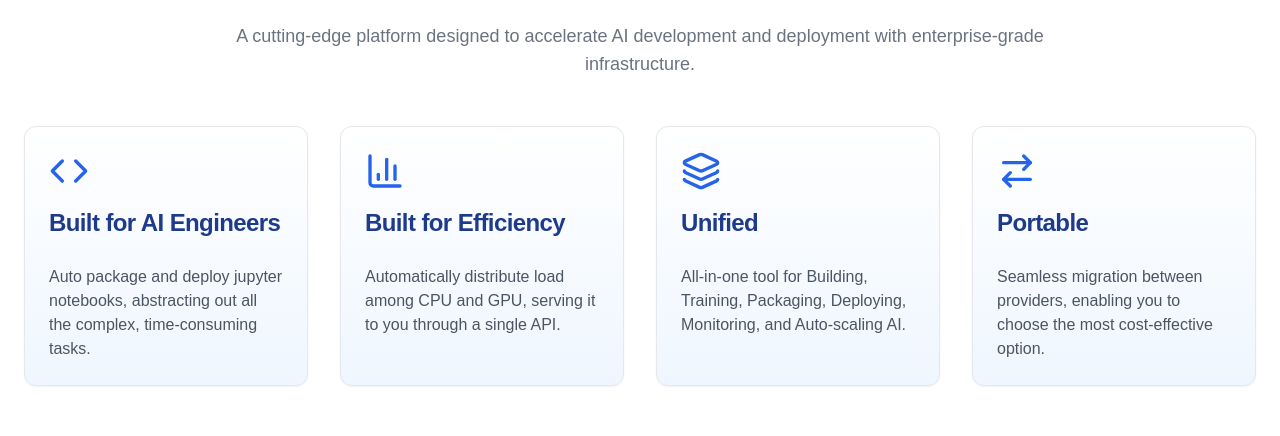
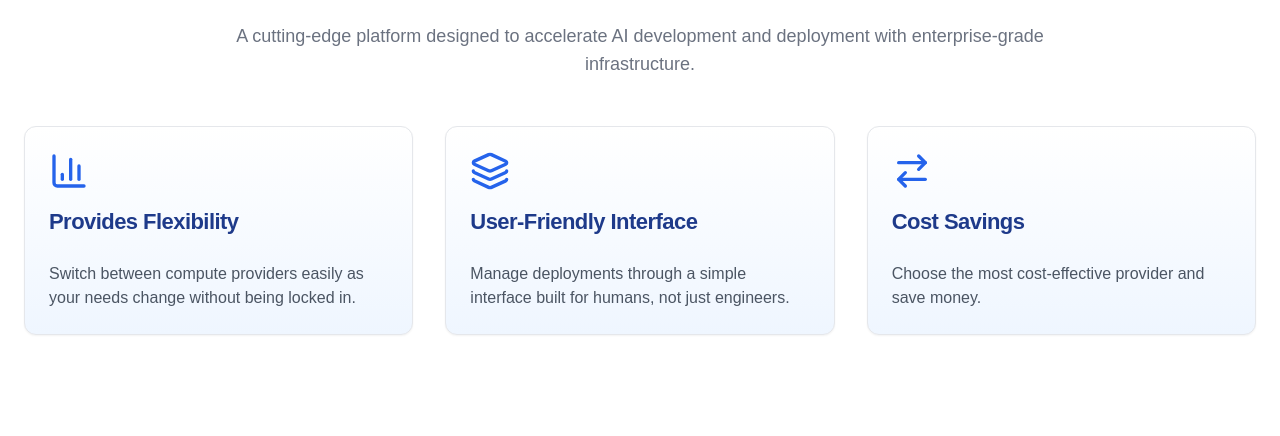
Before and after one commit to atominfra/landing-page, a Next.js app: page / in a window 1280 px wide. Shown: the part 929-1365 px from the top of the page. Built offline with nearby package versions, Linux system fonts and the light colour scheme; no server answers.

Commit message:
chnages feature section

```diff
--- a/components/ai-cloud-lab-section.tsx
+++ b/components/ai-cloud-lab-section.tsx
@@ -5,25 +5,25 @@ import { Code, BarChart3, Layers, ArrowRightLeft } from 'lucide-react'
 
 export default function AICloudLabSection() {
   const features = [
-    {
-      icon: Code,
-      title: "Built for AI Engineers",
-      description: "Auto package and deploy jupyter notebooks, abstracting out all the complex, time-consuming tasks."
-    },
+    // {
+    //   icon: Code,
+    //   title: "Built for AI Engineers",
+    //   description: "Auto package and deploy jupyter notebooks, abstracting out all the complex, time-consuming tasks."
+    // },
     {
       icon: BarChart3,
-      title: "Built for Efficiency",
-      description: "Automatically distribute load among CPU and GPU, serving it to you through a single API."
+      title: "Provides Flexibility",
+      description: "Switch between compute providers easily as your needs change without being locked in."
     },
     {
       icon: Layers,
-      title: "Unified",
-      description: "All-in-one tool for Building, Training, Packaging, Deploying, Monitoring, and Auto-scaling AI."
+      title: "User-Friendly Interface",
+      description: "Manage deployments through a simple interface built for humans, not just engineers."
     },
     {
       icon: ArrowRightLeft,
-      title: "Portable",
-      description: "Seamless migration between providers, enabling you to choose the most cost-effective option."
+      title: "Cost Savings",
+      description: "Choose the most cost-effective provider and save money."
     }
   ]
 
@@ -38,12 +38,12 @@ export default function AICloudLabSection() {
             A cutting-edge platform designed to accelerate AI development and deployment with enterprise-grade infrastructure.
           </p>
         </div>
-        <div className="grid gap-8 md:grid-cols-2 lg:grid-cols-4">
+        <div className="grid gap-8 md:grid-cols-2 lg:grid-cols-3">
           {features.map((feature, index) => (
             <Card key={index} className="bg-gradient-to-b from-white to-blue-50 dark:from-gray-800 dark:to-gray-700 border border-gray-200 dark:border-gray-700 shadow-sm hover:shadow-md transition-all">
               <CardHeader>
                 <feature.icon className="h-10 w-10 text-blue-600 dark:text-blue-400 mb-2" />
-                <CardTitle className="text-blue-900 dark:text-blue-100 text-[24px]">{feature.title}</CardTitle>
+                <CardTitle className="text-blue-900 dark:text-blue-100 text-[22px]">{feature.title}</CardTitle>
               </CardHeader>
               <CardContent>
                 <p className="text-gray-600 dark:text-gray-300">{feature.description}</p>
```
